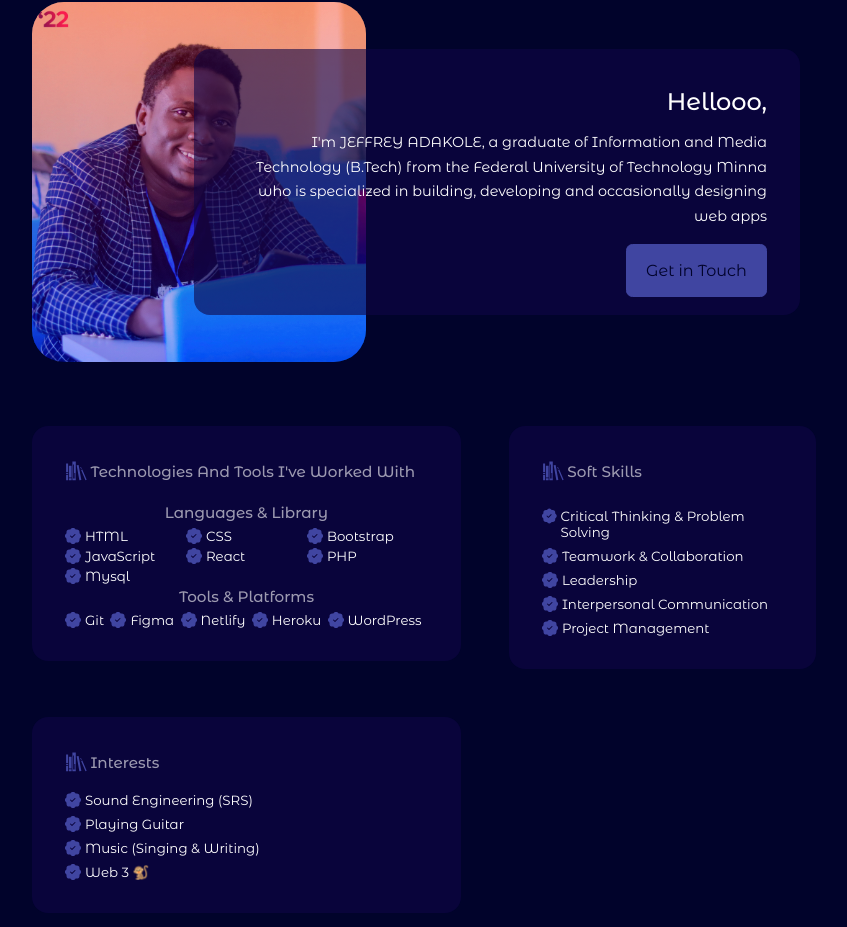
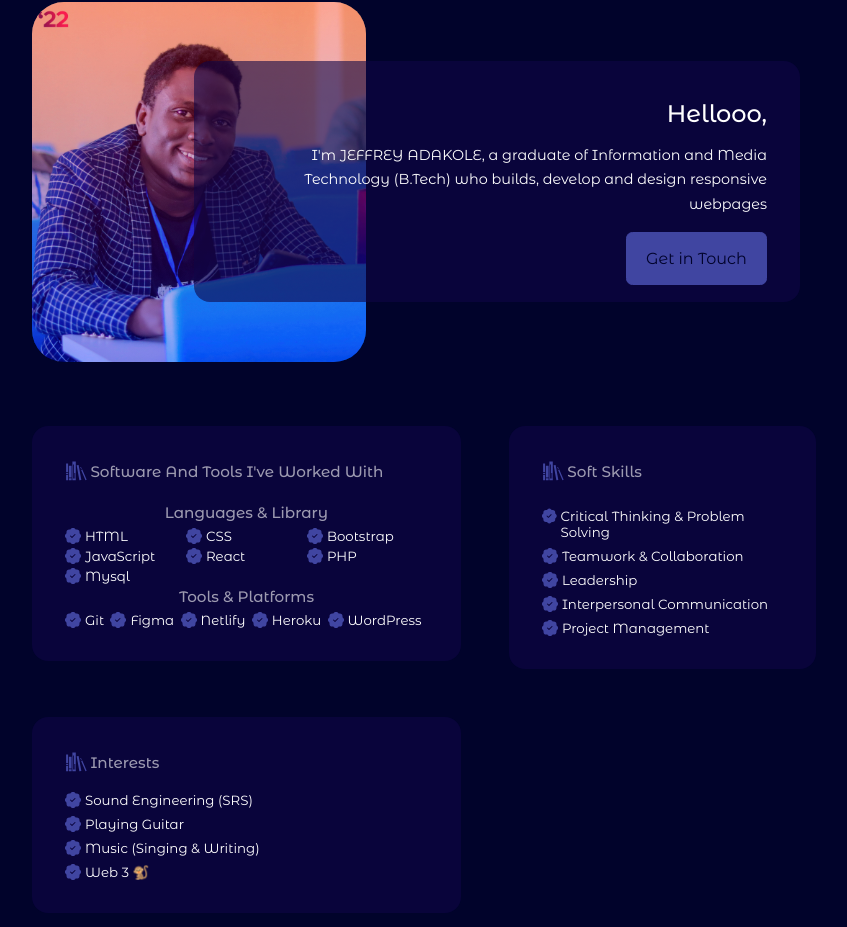
Before and after one commit to Jeff-Ad/portfolio-site, a React (Create React App) app: page / in a window 1280 px wide. Shown: the part 832-1759 px from the top of the page, without its empty margins (224-1071 px from the left). Built offline with nearby package versions, Linux system fonts and the light colour scheme.

Commit message:
fixed rse

```diff
--- a/public/style.css
+++ b/public/style.css
@@ -232,8 +232,9 @@ main {
     justify-content: center;
     align-items: center;
     width: 100%;
-    height: 100vh;
+    height: 70vh;
     color: var(--color-primary);
+    font-size: 1rem;
   }
   .popup {
     position: fixed;
--- a/src/components/about/About.jsx
+++ b/src/components/about/About.jsx
@@ -78,7 +78,7 @@ function About() {
                 <article className="about__card">
                   <div className="about__icon-head">
                     <GiBookshelf className="about__icon" />
-                    <h3>Technologies And Tools I've Worked With </h3>
+                    <h3>Software And Tools I've Worked With </h3>
                   </div>
                   <h3>Languages & Library</h3>
                   <div
--- a/src/components/about/aboutHeader.jsx
+++ b/src/components/about/aboutHeader.jsx
@@ -43,9 +43,7 @@ function AboutHeader() {
           data-aos-once="true"
         >
           I'm JEFFREY ADAKOLE, a graduate of Information and Media Technology
-          (B.Tech) from the Federal University of Technology Minna who is
-          specialized in building, developing and occasionally designing web
-          apps
+          (B.Tech) who builds, develop and design responsive webpages
         </p>
         <div className="portfolio__item-ctaa">
           <BrowserRouter>
--- a/src/components/header/Resume.jsx
+++ b/src/components/header/Resume.jsx
@@ -1,7 +1,7 @@
 import React from "react";
 
 import { Link } from "react-scroll";
-// import Rse from "../images/cv.pdf";
+import Rse from "../../images/cv.pdf";
 function Resume() {
   return (
     <div className="resume">
@@ -18,7 +18,7 @@ function Resume() {
       >
         Contact me
       </Link>
-      <a href={process.env.PUBLIC_URL + "myresume.pdf"} className="btn">
+      <a href={Rse} className="btn">
         Download Resumé
       </a>
     </div>
```
Also changed, not shown: 1 other file (tests, documents, lock files or other folders).
